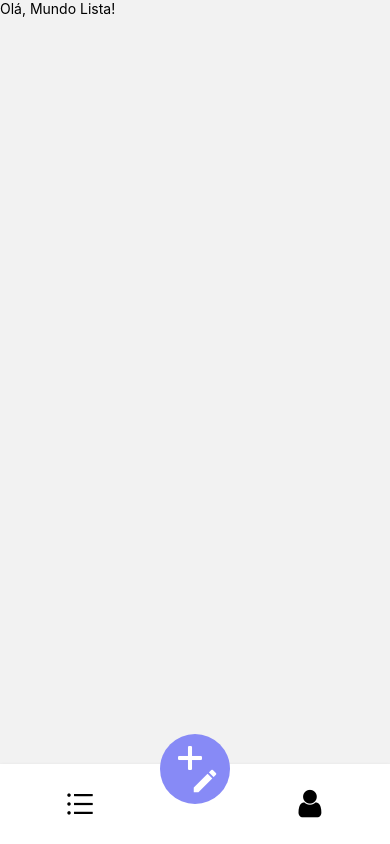
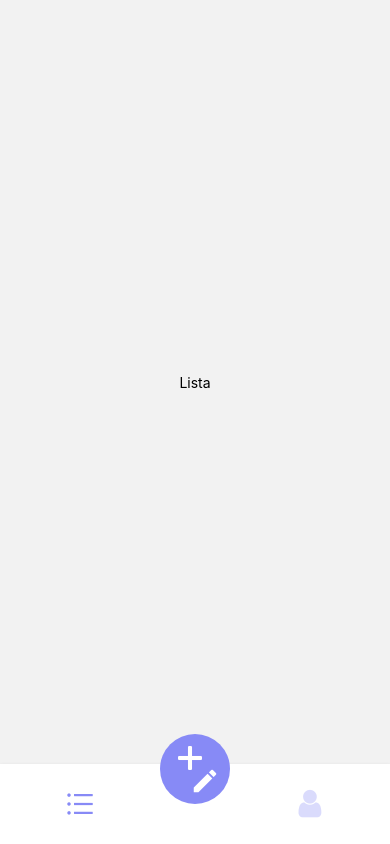
Before and after one commit to Isadora1003/MinhaLista, a React Native app: screen /BottomRoutes in a window 390 px wide. Built offline with nearby package versions, Linux system fonts and the light colour scheme.

Commit message:
Finalizando o bottom navigation, deixando os botoes com opacidade ao clicar, atribuindo metodo de voltar de forma mais segura

```diff
--- a/src/components/CustomTabBar/index.tsx
+++ b/src/components/CustomTabBar/index.tsx
@@ -2,12 +2,18 @@ import React from "react";
 import { Text, TouchableOpacity, View } from "react-native";
 import { style } from "./styles";
 import {AntDesign, FontAwesome, Entypo, MaterialIcons} from '@expo/vector-icons';
+import { themas } from "../../global/themes";
 
 export default ({state, navigation}: any) => {
+
+    const go = (screenName: string) => {
+        navigation.navigate(screenName)
+    }
+
     return (
         <View style={style.tabArea}>
-            <TouchableOpacity style={style.tabItem}>
-                <AntDesign name="bars" style={{fontSize: 32}}/>
+            <TouchableOpacity style={style.tabItem} onPress={() => go ("List")}>
+                <AntDesign name="bars" style={{ opacity: state.index === 0 ? 1: 0.3, color:themas.colors.primary, fontSize: 32}}/>
             </TouchableOpacity>
             <TouchableOpacity style={style.tabItemButton}>
                 <View style={{width: '100%', left: 10, top: 4}}>
@@ -17,8 +23,8 @@ export default ({state, navigation}: any) => {
                     <MaterialIcons name="edit" style={{color: '#FFF'}} size={30}/>
                 </View>
             </TouchableOpacity>
-            <TouchableOpacity style={style.tabItem}>
-                <FontAwesome name="user" style={{ fontSize: 32 }} />
+            <TouchableOpacity style={style.tabItem} onPress={() => go ("User")}>
+                <FontAwesome name="user" style={{ opacity: state.index === 1 ? 1: 0.3, color:themas.colors.primary, fontSize: 32 }} />
             </TouchableOpacity>
         </View>
     )
--- a/src/pages/list/index.tsx
+++ b/src/pages/list/index.tsx
@@ -1,10 +1,10 @@
 import React from "react";
-import { Text } from "react-native";
+import { Text , View } from "react-native";
 
 export default function List () {
     return (
-        <Text>
-            Olá, Mundo Lista!
-        </Text>
+        <View style={{flex: 1, justifyContent: 'center', alignItems: 'center'}}>
+            <Text>Lista</Text>
+        </View>
     )
 }
--- a/src/pages/login/index.tsx
+++ b/src/pages/login/index.tsx
@@ -25,7 +25,7 @@ export default function Login() {
                 return Alert.alert('Atenção', 'Informe os campos obrigatórios!');
             }
 
-            navigation.navigate("BottomRoutes")
+            navigation.reset({routes: [{name: "BottomRoutes" }]})
 
             console.log("Logou !!!!!!!!!!!!!!!!!!!!!!!");
 
--- a/src/pages/user/index.tsx
+++ b/src/pages/user/index.tsx
@@ -1,11 +1,11 @@
 import React from "react";
 
-import { Text } from "react-native";
+import { Text, View } from "react-native";
 
 export default function User () {
     return (
-        <Text>
-            Olá, Mundo User!
-        </Text>
+        <View style={{flex: 1, justifyContent: 'center', alignItems: 'center'}}>
+            <Text>User</Text>
+        </View>
     )
 }
```
